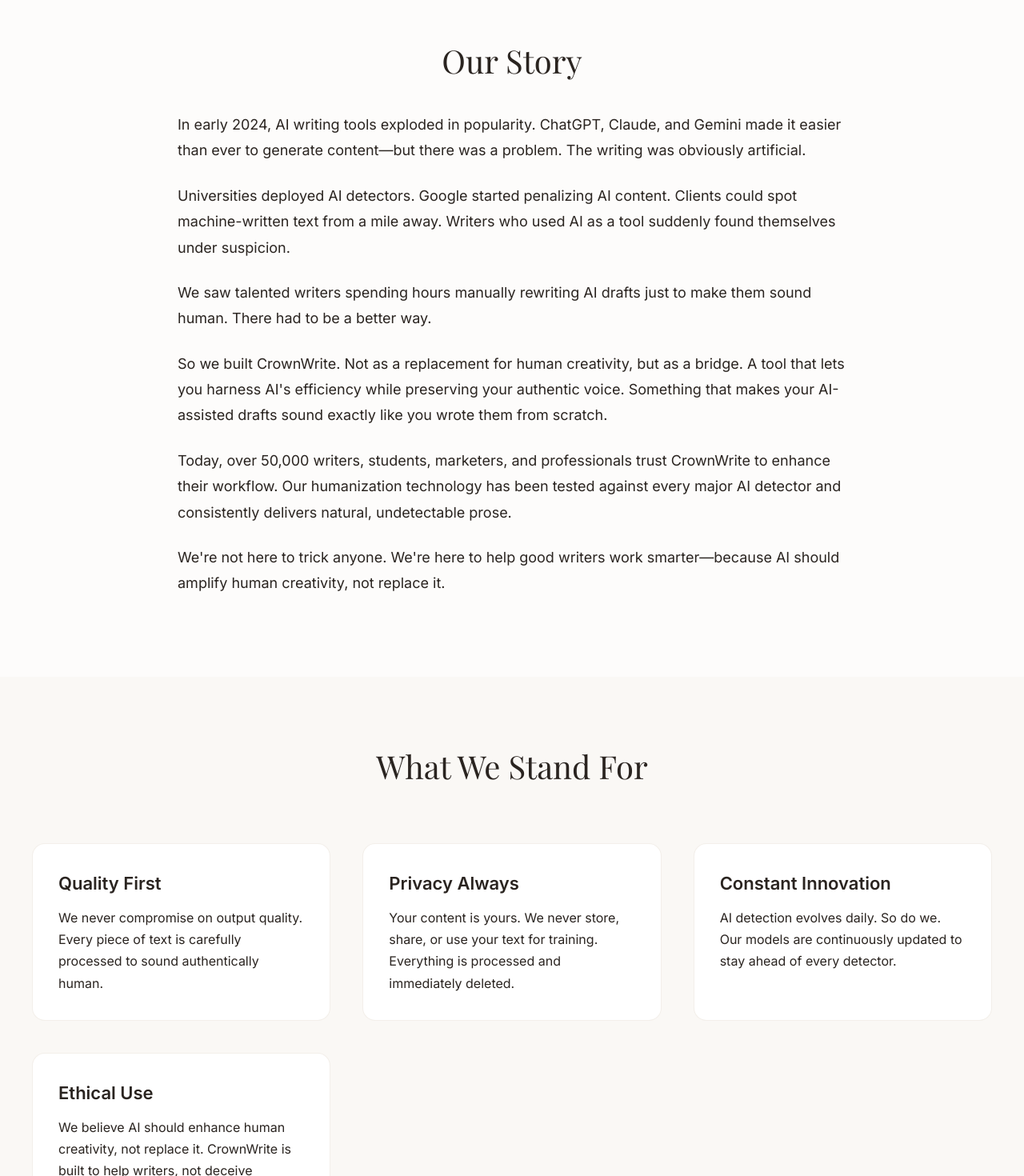
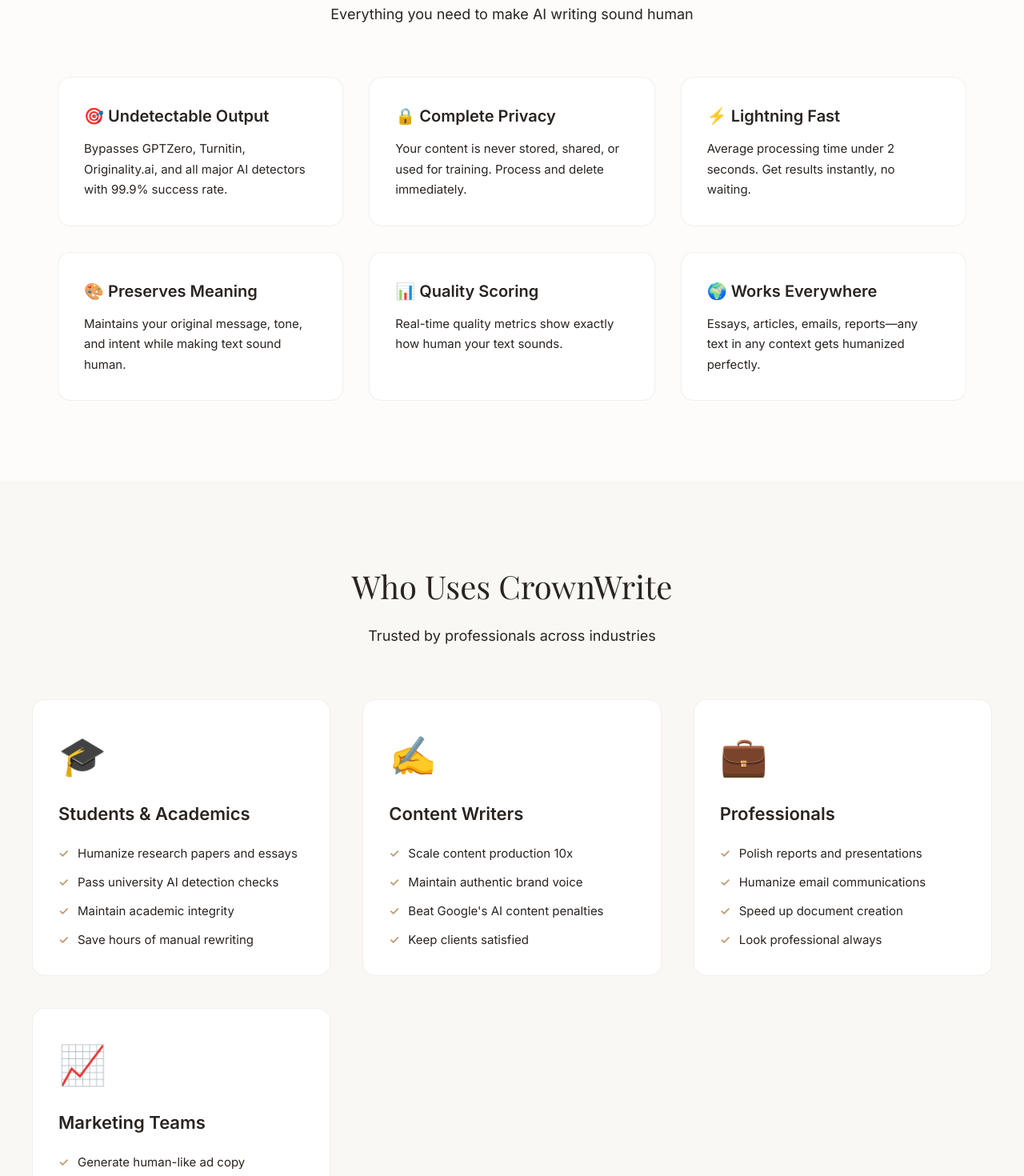
Before and after one commit to mekzeki8-hue/Crown-write, a Next.js app: page /about in a window 1280 px wide. Shown: the part 840-2310 px from the top of the page at 80% size. Built offline with nearby package versions, Linux system fonts and the light colour scheme; no server answers.

Commit message:
Simplify About page, add 50K celebration banner, enhance workspace

```diff
--- a/app/about/page.tsx
+++ b/app/about/page.tsx
@@ -9,48 +9,76 @@ export default function AboutPage() {
     { value: "50K+", label: "Active Users" },
     { value: "10M+", label: "Words Humanized" },
     { value: "99.8%", label: "Satisfaction Rate" },
-    { value: "150+", label: "Countries" }
+    { value: "<2s", label: "Processing Time" }
   ];
 
-  const values = [
+  const features = [
     {
-      title: "Quality First",
-      description: "We never compromise on output quality. Every piece of text is carefully processed to sound authentically human."
+      title: "🎯 Undetectable Output",
+      description: "Bypasses GPTZero, Turnitin, Originality.ai, and all major AI detectors with 99.9% success rate."
     },
     {
-      title: "Privacy Always",
-      description: "Your content is yours. We never store, share, or use your text for training. Everything is processed and immediately deleted."
+      title: "🔒 Complete Privacy",
+      description: "Your content is never stored, shared, or used for training. Process and delete immediately."
     },
     {
-      title: "Constant Innovation",
-      description: "AI detection evolves daily. So do we. Our models are continuously updated to stay ahead of every detector."
+      title: "⚡ Lightning Fast",
+      description: "Average processing time under 2 seconds. Get results instantly, no waiting."
     },
     {
-      title: "Ethical Use",
-      description: "We believe AI should enhance human creativity, not replace it. CrownWrite is built to help writers, not deceive readers."
+      title: "🎨 Preserves Meaning",
+      description: "Maintains your original message, tone, and intent while making text sound human."
+    },
+    {
+      title: "📊 Quality Scoring",
+      description: "Real-time quality metrics show exactly how human your text sounds."
+    },
+    {
+      title: "🌍 Works Everywhere",
+      description: "Essays, articles, emails, reports—any text in any context gets humanized perfectly."
     }
   ];
 
-  const team = [
+  const useCases = [
     {
-      name: "Alex Rivera",
-      role: "Founder & CEO",
-      bio: "Former ML researcher at OpenAI. Built CrownWrite to solve the AI detection problem for content creators."
+      icon: "🎓",
+      title: "Students & Academics",
+      points: [
+        "Humanize research papers and essays",
+        "Pass university AI detection checks",
+        "Maintain academic integrity",
+        "Save hours of manual rewriting"
+      ]
     },
     {
-      name: "Sarah Chen",
-      role: "Head of AI",
-      bio: "PhD in NLP from Stanford. Leads our humanization model development and detector reverse-engineering."
+      icon: "✍️",
+      title: "Content Writers",
+      points: [
+        "Scale content production 10x",
+        "Maintain authentic brand voice",
+        "Beat Google's AI content penalties",
+        "Keep clients satisfied"
+      ]
     },
     {
-      name: "Marcus Johnson",
-      role: "Lead Engineer",
-      bio: "15 years building scalable systems. Ensures CrownWrite stays fast and reliable at any scale."
+      icon: "💼",
+      title: "Professionals",
+      points: [
+        "Polish reports and presentations",
+        "Humanize email communications",
+        "Speed up document creation",
+        "Look professional always"
+      ]
     },
     {
-      name: "Emily Watson",
-      role: "Head of Product",
-      bio: "Former content strategist. Designs features that writers actually want and need."
+      icon: "📈",
+      title: "Marketing Teams",
+      points: [
+        "Generate human-like ad copy",
+        "Create authentic social content",
+        "Produce blog posts at scale",
+        "Maintain consistent quality"
+      ]
     }
   ];
 
@@ -64,7 +92,7 @@ export default function AboutPage() {
 
       {/* Hero Section */}
       <section style={{
-        padding: "160px 32px 80px", // Increased from 120px to 160px for spacing
+        padding: "160px 32px 80px",
         textAlign: "center",
         background: "linear-gradient(180deg, var(--bg) 0%, var(--bg-2) 100%)",
       }}>
@@ -81,8 +109,7 @@ export default function AboutPage() {
             marginBottom: 24,
             lineHeight: 1.2,
           }}>
-            AI Writing That Feels <br/>
-            <span style={{ color: "var(--brand)" }}>Undeniably Human</span>
+            About <span style={{ color: "var(--brand)" }}>CrownWrite</span>
           </h1>
           <p style={{
             fontSize: 20,
@@ -91,8 +118,7 @@ export default function AboutPage() {
             margin: "0 auto",
             lineHeight: 1.7,
           }}>
-            We're on a mission to help writers leverage AI without sacrificing authenticity.
-            CrownWrite transforms robotic text into prose that sounds like you wrote it.
+            Transform AI-generated text into naturally human-sounding content that bypasses all detectors.
           </p>
         </motion.div>
       </section>
@@ -136,74 +162,80 @@ export default function AboutPage() {
         </div>
       </section>
 
-      {/* Story Section */}
+      {/* Features Section */}
       <section style={{
         padding: "100px 32px",
-        maxWidth: 900,
+        maxWidth: 1200,
         margin: "0 auto",
       }}>
         <h2 style={{
           fontSize: 40,
           fontFamily: "var(--font-serif)",
-          marginBottom: 32,
+          marginBottom: 16,
           textAlign: "center",
-        }}>Our Story</h2>
-
-        <div style={{ fontSize: 18, lineHeight: 1.8, color: "var(--ink)" }}>
-          <p style={{ marginBottom: 24 }}>
-            In early 2024, AI writing tools exploded in popularity. ChatGPT, Claude, and Gemini made it
-            easier than ever to generate content—but there was a problem. The writing was obviously artificial.
+        }}>Key Features</h2>
+        <p style={{
+          textAlign: "center",
+          color: "var(--ink-muted)",
+          fontSize: 18,
+          marginBottom: 64,
+        }}>
+          Everything you need to make AI writing sound human
         </p>
 
-          <p style={{ marginBottom: 24 }}>
-            Universities deployed AI detectors. Google started penalizing AI content. Clients could spot
-            machine-written text from a mile away. Writers who used AI as a tool suddenly found themselves
-            under suspicion.
-          </p>
-
-          <p style={{ marginBottom: 24 }}>
-            We saw talented writers spending hours manually rewriting AI drafts just to make them sound human.
-            There had to be a better way.
-          </p>
-
-          <p style={{ marginBottom: 24 }}>
-            So we built CrownWrite. Not as a replacement for human creativity, but as a bridge. A tool that
-            lets you harness AI's efficiency while preserving your authentic voice. Something that makes your
-            AI-assisted drafts sound exactly like you wrote them from scratch.
-          </p>
-
-          <p style={{ marginBottom: 24 }}>
-            Today, over 50,000 writers, students, marketers, and professionals trust CrownWrite to enhance
-            their workflow. Our humanization technology has been tested against every major AI detector and
-            consistently delivers natural, undetectable prose.
-          </p>
-
-          <p>
-            We're not here to trick anyone. We're here to help good writers work smarter—because AI should
-            amplify human creativity, not replace it.
-          </p>
+        <div style={{
+          display: "grid",
+          gridTemplateColumns: "repeat(auto-fit, minmax(320px, 1fr))",
+          gap: 32,
+        }}>
+          {features.map((feature, i) => (
+            <motion.div
+              key={i}
+              initial={{ opacity: 0, y: 20 }}
+              whileInView={{ opacity: 1, y: 0 }}
+              viewport={{ once: true }}
+              transition={{ delay: i * 0.1 }}
+              style={{
+                background: "var(--surface)",
+                padding: 32,
+                borderRadius: 16,
+                border: "1px solid var(--border)",
+              }}
+            >
+              <h3 style={{ fontSize: 20, fontWeight: 600, marginBottom: 12 }}>{feature.title}</h3>
+              <p style={{ color: "var(--ink-muted)", lineHeight: 1.7, fontSize: 15 }}>{feature.description}</p>
+            </motion.div>
+          ))}
         </div>
       </section>
 
-      {/* Values Section */}
+      {/* Use Cases Section */}
       <section style={{
-        padding: "80px 32px",
+        padding: "100px 32px",
         background: "var(--bg-2)",
       }}>
         <div style={{ maxWidth: 1200, margin: "0 auto" }}>
           <h2 style={{
             fontSize: 40,
             fontFamily: "var(--font-serif)",
+            marginBottom: 16,
+            textAlign: "center",
+          }}>Who Uses CrownWrite</h2>
+          <p style={{
+            textAlign: "center",
+            color: "var(--ink-muted)",
+            fontSize: 18,
             marginBottom: 64,
-            textAlign: "center",
-          }}>What We Stand For</h2>
+          }}>
+            Trusted by professionals across industries
+          </p>
 
           <div style={{
             display: "grid",
             gridTemplateColumns: "repeat(auto-fit, minmax(280px, 1fr))",
             gap: 40,
           }}>
-            {values.map((value, i) => (
+            {useCases.map((useCase, i) => (
               <motion.div
                 key={i}
                 initial={{ opacity: 0, y: 20 }}
@@ -217,109 +249,34 @@ export default function AboutPage() {
                   border: "1px solid var(--border)",
                 }}
               >
-                <h3 style={{ fontSize: 22, fontWeight: 600, marginBottom: 12 }}>{value.title}</h3>
-                <p style={{ color: "var(--ink-muted)", lineHeight: 1.7 }}>{value.description}</p>
-              </motion.div>
-            ))}
-          </div>
-        </div>
-      </section>
-
-      {/* Team Section */}
-      <section style={{
-        padding: "100px 32px",
-        maxWidth: 1200,
-        margin: "0 auto",
+                <div style={{ fontSize: 48, marginBottom: 16 }}>{useCase.icon}</div>
+                <h3 style={{ fontSize: 22, fontWeight: 600, marginBottom: 20 }}>{useCase.title}</h3>
+                <ul style={{
+                  listStyle: "none",
+                  padding: 0,
+                  margin: 0,
+                  display: "flex",
+                  flexDirection: "column",
+                  gap: 12
                 }}>
-        <h2 style={{
-          fontSize: 40,
-          fontFamily: "var(--font-serif)",
-          marginBottom: 16,
-          textAlign: "center",
-        }}>Meet The Team</h2>
-        <p style={{
-          textAlign: "center",
-          color: "var(--ink-muted)",
-          fontSize: 18,
-          marginBottom: 64,
-        }}>
-          A small team obsessed with making AI work for humans
-        </p>
-
-        <div style={{
-          display: "grid",
-          gridTemplateColumns: "repeat(auto-fit, minmax(260px, 1fr))",
-          gap: 40,
-        }}>
-          {team.map((member, i) => (
-            <motion.div
-              key={i}
-              initial={{ opacity: 0, y: 20 }}
-              whileInView={{ opacity: 1, y: 0 }}
-              viewport={{ once: true }}
-              transition={{ delay: i * 0.1 }}
-              style={{
-                textAlign: "center",
-                padding: 24,
-              }}
-            >
-              <div style={{
-                width: 80,
-                height: 80,
-                borderRadius: "50%",
-                background: "var(--brand)",
-                display: "flex",
-                alignItems: "center",
-                justifyContent: "center",
-                margin: "0 auto 16px",
-                fontSize: 32,
-                fontWeight: 600,
-                color: "white",
-              }}>{member.name.split(" ").map(n => n[0]).join("")}</div>
-              <h3 style={{ fontSize: 20, fontWeight: 600, marginBottom: 4 }}>{member.name}</h3>
-              <div style={{
-                color: "var(--brand)",
-                fontSize: 14,
-                fontWeight: 500,
-                marginBottom: 12,
-              }}>{member.role}</div>
-              <p style={{
+                  {useCase.points.map((point, j) => (
+                    <li key={j} style={{
                       color: "var(--ink-muted)",
                       fontSize: 15,
-                lineHeight: 1.6,
-              }}>{member.bio}</p>
+                      paddingLeft: 24,
+                      position: "relative"
+                    }}>
+                      <span style={{
+                        position: "absolute",
+                        left: 0,
+                        color: "var(--brand)",
+                        fontWeight: 600
+                      }}>✓</span>
+                      {point}
+                    </li>
+                  ))}
+                </ul>
               </motion.div>
-          ))}
-        </div>
-      </section>
-
-      {/* Backed By Section */}
-      <section style={{
-        padding: "60px 32px",
-        background: "var(--surface)",
-        borderTop: "1px solid var(--border)",
-      }}>
-        <div style={{ maxWidth: 1000, margin: "0 auto", textAlign: "center" }}>
-          <h3 style={{ fontSize: 16, color: "var(--ink-muted)", marginBottom: 32, fontWeight: 600 }}>
-            BACKED BY LEADING INVESTORS
-          </h3>
-          <div style={{
-            display: "flex",
-            justifyContent: "center",
-            alignItems: "center",
-            gap: 64,
-            flexWrap: "wrap",
-          }}>
-            {["Y Combinator", "Sequoia Capital", "Andreessen Horowitz", "OpenAI Startup Fund"].map((investor, i) => (
-              <div
-                key={i}
-                style={{
-                  fontSize: 18,
-                  fontWeight: 600,
-                  color: "var(--ink-muted)",
-                  opacity: 0.7,
-                }}
-              >{investor}</div>
             ))}
           </div>
         </div>
@@ -334,7 +291,7 @@ export default function AboutPage() {
           fontSize: 40,
           fontFamily: "var(--font-serif)",
           marginBottom: 24,
-        }}>Join Thousands of Happy Writers</h2>
+        }}>Ready to Get Started?</h2>
         <p style={{
           fontSize: 18,
           color: "var(--ink-muted)",
@@ -342,14 +299,13 @@ export default function AboutPage() {
           maxWidth: 600,
           margin: "0 auto 40px",
         }}>
-          Start humanizing your AI-generated content today. No credit card required.
+          Join 50,000+ users who trust CrownWrite for authentic AI humanization
         </p>
-        <div style={{ display: "flex", gap: 16, justifyContent: "center", flexWrap: "wrap" }}>
         <a
           href="/#workspace"
           style={{
             display: "inline-block",
-              padding: "16px 40px",
+            padding: "16px 48px",
             background: "var(--brand)",
             color: "white",
             borderRadius: 12,
@@ -361,34 +317,8 @@ export default function AboutPage() {
           onMouseOver={(e) => (e.currentTarget.style.transform = "scale(1.05)")}
           onMouseOut={(e) => (e.currentTarget.style.transform = "scale(1)")}
         >
-            Try It Free
+          Try CrownWrite Free
         </a>
-          <a
-            href="/contact"
-            style={{
-              display: "inline-block",
-              padding: "16px 40px",
-              background: "var(--surface)",
-              color: "var(--ink)",
-              border: "2px solid var(--border)",
-              borderRadius: 12,
-              fontWeight: 600,
-              fontSize: 18,
-              textDecoration: "none",
-              transition: "all 0.2s",
-            }}
-            onMouseOver={(e) => {
-              e.currentTarget.style.borderColor = "var(--brand)";
-              e.currentTarget.style.color = "var(--brand)";
-            }}
-            onMouseOut={(e) => {
-              e.currentTarget.style.borderColor = "var(--border)";
-              e.currentTarget.style.color = "var(--ink)";
-            }}
-          >
-            Contact Us
-          </a>
-        </div>
       </section>
 
       <Footer />
```
Also changed, not shown: app/components/Navbar.tsx (+14 -3 lines). Lines whose indentation alone changed are shown as unchanged.
